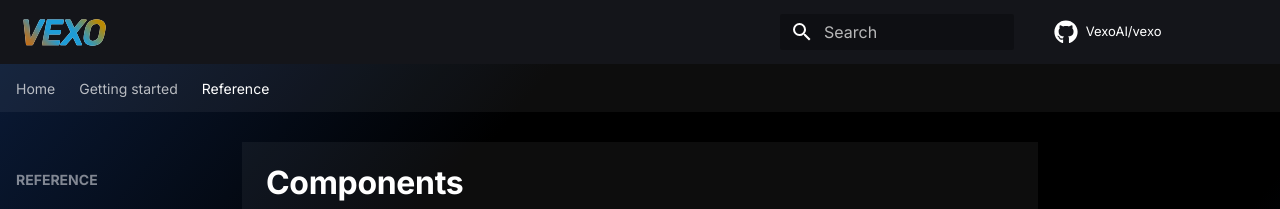
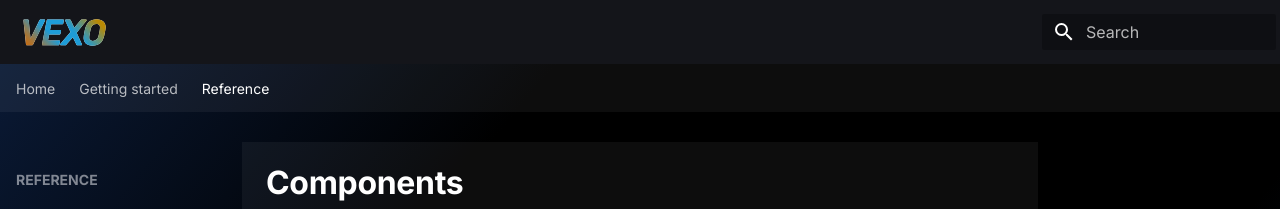
Before and after one commit to VexoAI/documentation, an MkDocs documentation site: the page built from docs/reference/introduction.md, in a window 1280 px wide. Shown: the top 209 px of the page. Built offline with MkDocs 1.6.1 and Material for MkDocs 9.7.7, drawn with Linux system fonts in a browser that asks for light colours; some web fonts are replaced; comment, search, counter and statistics services are not loaded.

Commit message:
Removed git repo from main nav

```diff
--- a/mkdocs.yml
+++ b/mkdocs.yml
@@ -11,8 +11,6 @@ theme:
   font:
     text: Inter
     code: Menlo
-  icon:
-    repo: fontawesome/brands/github
   features:
     - navigation.sections
     - navigation.tracking
@@ -22,8 +20,6 @@ theme:
 extra_css:
   - assets/stylesheets/extra.css
   - assets/stylesheets/highlight.css
-repo_url: https://github.com/VexoAI/vexo
-repo_name: VexoAI/vexo
 markdown_extensions:
   - attr_list
   - md_in_html
```
